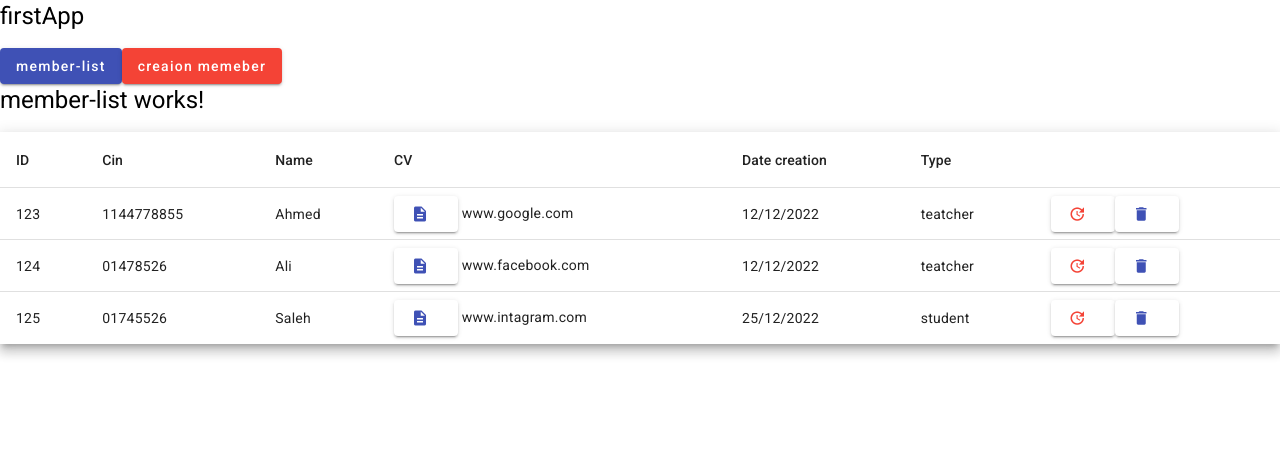
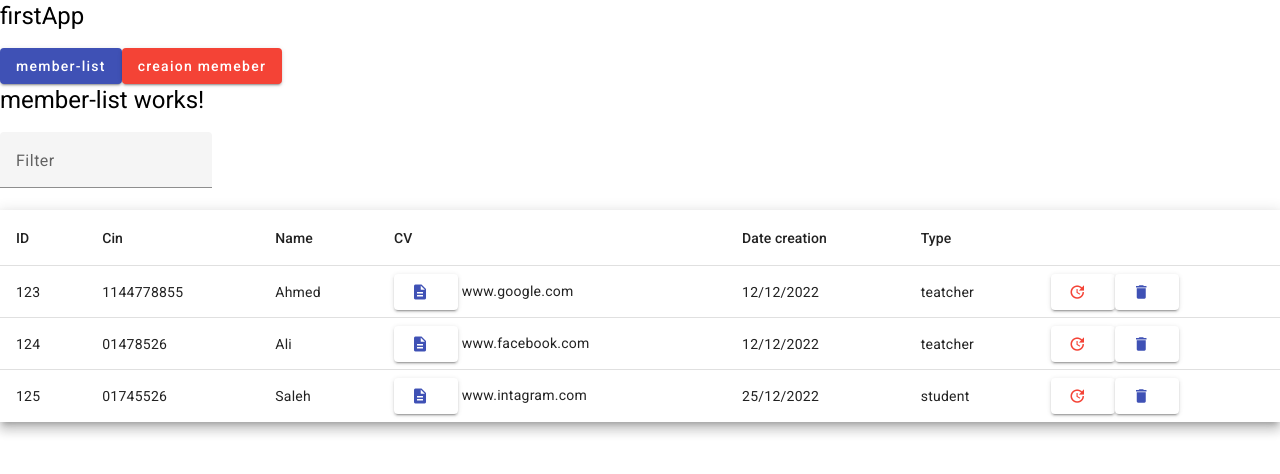
Before and after one commit to euchiala/angular-1, an Angular app: page /members in a window 1280 px wide. Shown: the top 474 px of the page. Built offline with nearby package versions, Linux system fonts and the light colour scheme.

Commit message:
add filter to table member list

```diff
--- a/src/app/member-list/member-list.component.html
+++ b/src/app/member-list/member-list.component.html
@@ -22,7 +22,10 @@
         </tr>
     </tbody>
 </table>-->
-
+<mat-form-field>
+    <mat-label>Filter</mat-label>
+    <input matInput (keyup)="applyFilter($event)" placeholder="Ex. ium" #input>
+  </mat-form-field>
 <table mat-table [dataSource]="dataSource" class="mat-elevation-z8">
     <ng-container matColumnDef="ID">
         <th mat-header-cell *matHeaderCellDef> ID </th>
--- a/src/app/member-list/member-list.component.ts
+++ b/src/app/member-list/member-list.component.ts
@@ -5,6 +5,8 @@ import { Member } from 'src/model/Member';
 import { GLOBAL } from '../app-config';
 import { ConfirmDialogComponent } from '../confirm-dialog/confirm-dialog.component';
 import { MemberServiceService } from '../member-service.service';
+
+import {MatTableDataSource} from '@angular/material/table';
 
 const ELEMENT_DATA: Member[] = GLOBAL._DB.members;
 
@@ -20,7 +22,7 @@ export class MemberListComponent {
   }
   displayedColumns: string[] = ['ID', 'Cin', 'Name', 'CV','DateCreation','Type','actionUpdate'];
   //dataSource = ELEMENT_DATA;
-  dataSource = this.memberService.tab;
+  dataSource = new MatTableDataSource(this.memberService.tab);
 
   deleteMember(id:String): void{
 
@@ -32,6 +34,11 @@ export class MemberListComponent {
 
   }
   fetchDataSource():void{
-    this.memberService.getAllMembers().then((result)=>(this.dataSource = result));
+    this.memberService.getAllMembers().then((result)=>(this.dataSource.data = result));
+  }
+  //this.dataSource = new MatTableDataSource(ELEMENT_DATA);
+  applyFilter(event: Event) {
+    const filterValue = (event.target as HTMLInputElement).value;
+    this.dataSource.filter = filterValue.trim().toLowerCase();
   }
 }
```
